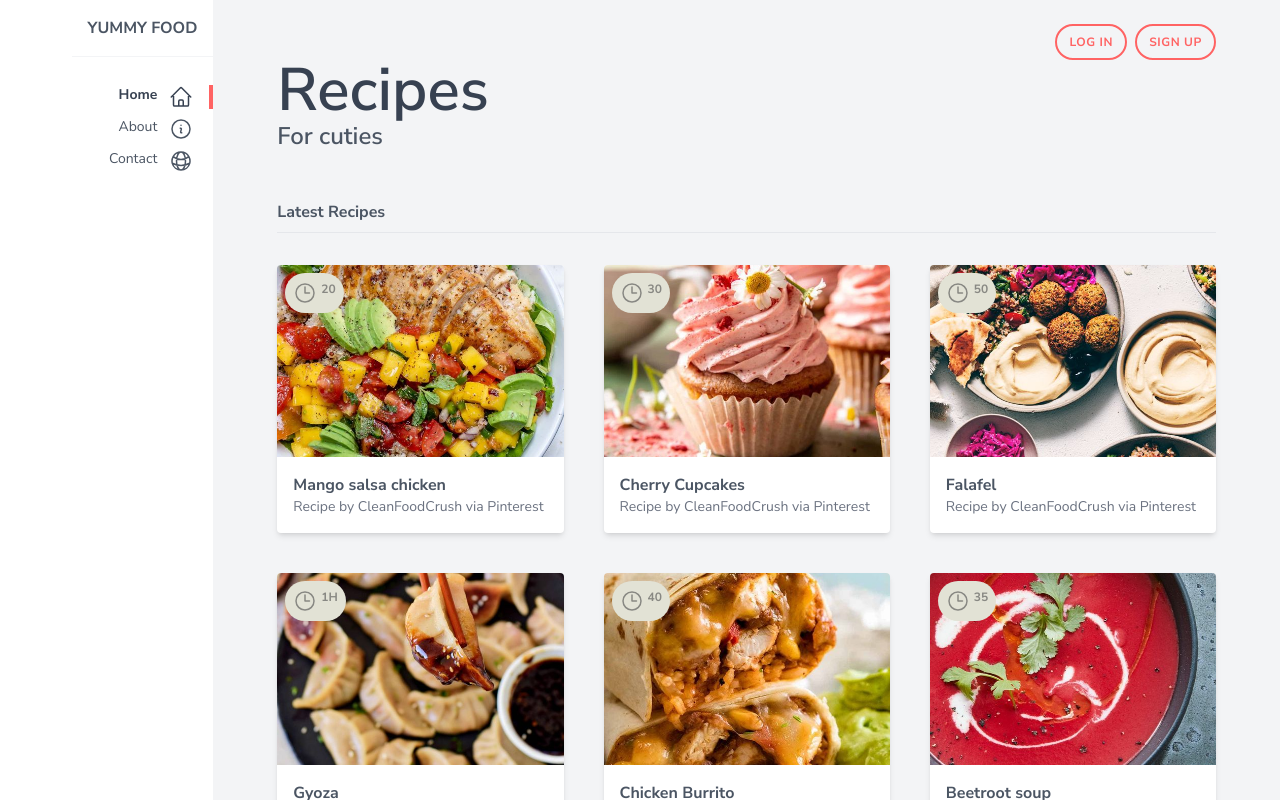
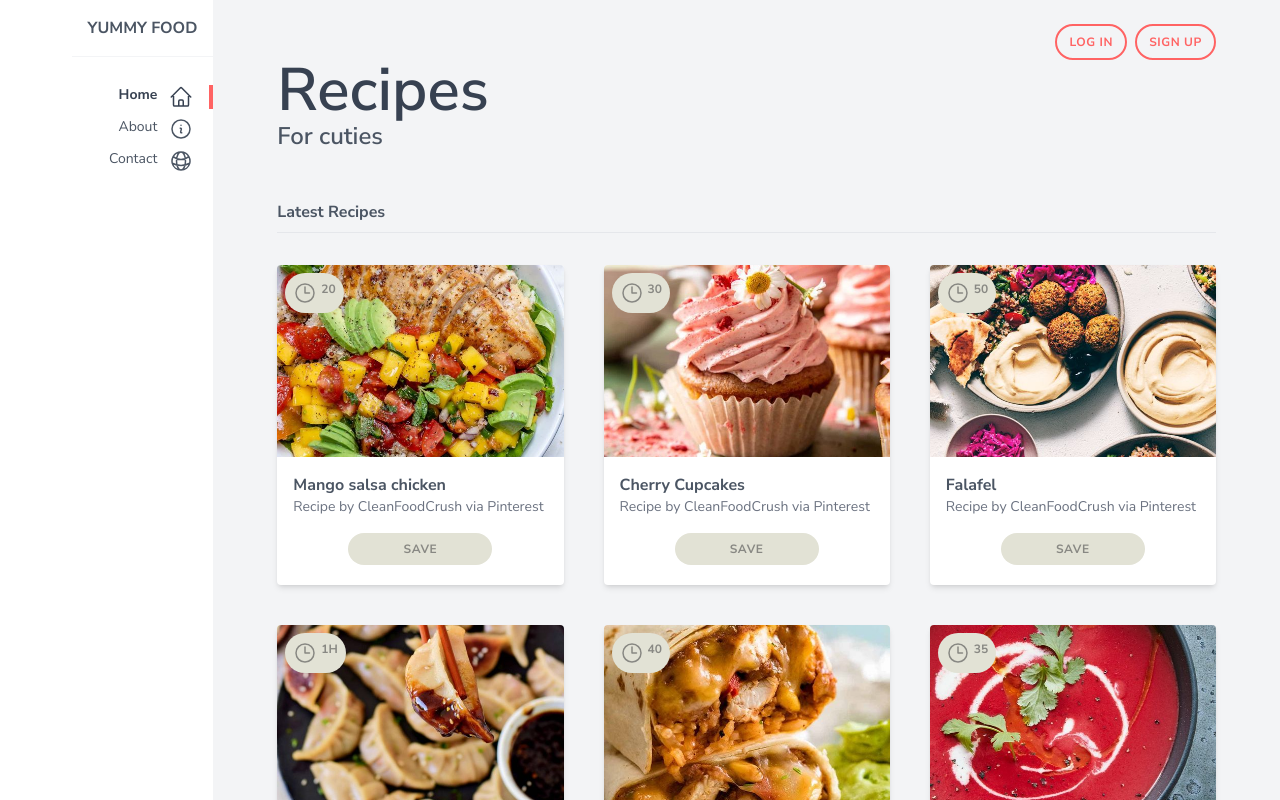
Before and after one commit to Valeprogr/tailwind-exercise-yummy-food, a React (Create React App) app: page / in a window 1280 px wide. Shown: the top 800 px of the page. Built offline with nearby package versions, Linux system fonts and the light colour scheme.

Commit message:
save recipe btn

```diff
--- a/src/components/Card.js
+++ b/src/components/Card.js
@@ -15,7 +15,11 @@ const Card = ({props}) => {
 </svg>
 
                     <span className='ml-1'>{ props.time}</span>
-            </div>
+                </div>
+                <div className='flex justify-center mb-5'>
+                <div className='bg-secondary-100 text-secondary-200 btn hover:shadow-inner transform hover:scale-125 hover:bg-opacity-50 transition ease-out duration-300 w-36 text-center'>Save</div>
+                </div>
+
         </div>
         </>
     );
```
